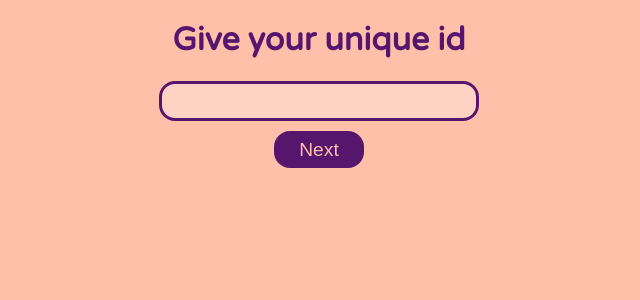
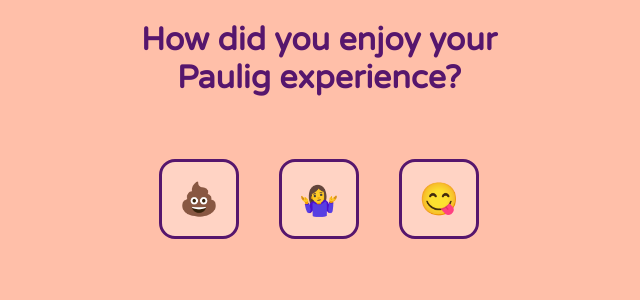
Before and after one commit to Team-Tarant/tarant-coffee, a React app in the folder frontend/: page /feedback in a window 1280 px wide. Shown: the top 300 px of the page, without its empty margins (321-961 px from the left). Built offline with nearby package versions, Linux system fonts and the light colour scheme.

Commit message:
Tillsatte återförninssidans UI

```diff
--- a/frontend/src/components/Feedback.tsx
+++ b/frontend/src/components/Feedback.tsx
@@ -1,22 +1,42 @@
-import React, { useState } from 'react'
+import React, { useState, Fragment } from 'react'
 import styled from 'styled-components'
 
 import { Theme } from '../styles'
 
 const Feedback:React.FC = () => {
-  const [input, setInput] = useState<string>('')
+  const [id, setId] = useState<string>('')
+  const [validId, setValidId] = useState<Boolean>(false)
 
   const handleInput = (event) => {
-    event.target.value.length <= 20 && setInput(event.target.value)
+    event.target.value.length <= 20 && setId(event.target.value)
   }
 
+  const submitId = () => {
+    console.log('id submit', id)
+    setValidId(true)
+  }
+
+  const submitFeedback = (rating: number) => {
+    console.log('submitted feedback')
+  }
 
   return (
-    <Col>
-      <Heading>Give your unique id</Heading>
-      <Input value={input} onChange={handleInput}/>
-      <Button>Next</Button>
-    </Col>
+      <Col>
+        {validId ?
+          <Fragment>
+            <Heading>Give your unique id</Heading>
+            <Input value={id} onChange={handleInput}/>
+            <Button onClick={submitId}>Next</Button>
+          </Fragment>
+        : <Fragment>
+            <Heading>How did you enjoy your Paulig experience?</Heading>
+            <FeedbackRow>
+              <FeedbackButton onClick={() => submitFeedback(-1)}>💩</FeedbackButton>
+              <FeedbackButton onClick={() => submitFeedback(0)}>🤷‍♀️</FeedbackButton>
+              <FeedbackButton onClick={() => submitFeedback(1)}>😋</FeedbackButton>
+            </FeedbackRow>
+          </Fragment>}
+      </Col>
   )
 }
 
@@ -24,13 +44,13 @@
 const Col: any = styled.div`
   display: flex;
   flex-direction: column;
-  max-width: 500px;
+  max-width: 400px;
   margin: 0 auto;
   align-items: center;
 `
 
 const Heading: any = styled.h1`
-
+  text-align: center;
 `
 
 const Input: any = styled.input`
@@ -53,6 +73,24 @@
   width: 90px;
   margin-top: 10px;
   font-size: 1.2rem;
+  outline: none;
+`
+
+const FeedbackRow: any = styled.div`
+  display: flex;
+  flex-direction: row;
+  justify-content: space-evenly;
+  width: 100%;
+  margin-top: 10%;
+`
+
+const FeedbackButton: any = styled.button`
+  height: 80px;
+  width: 80px;
+  font-size: 2rem;
+  background-color: ${ Theme.color.tertiary };
+  border: 3px solid ${ Theme.color.primary };
+  border-radius: 1rem;
 `
 
 
```
